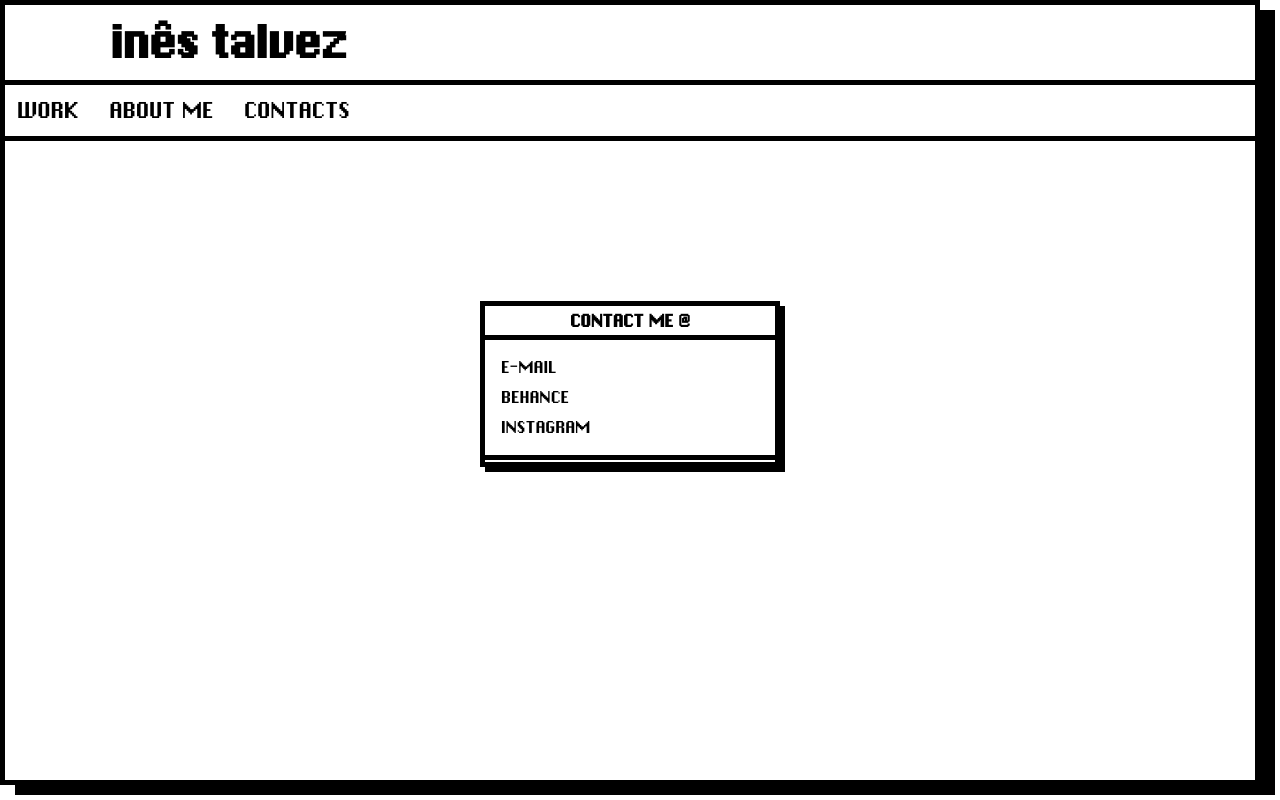
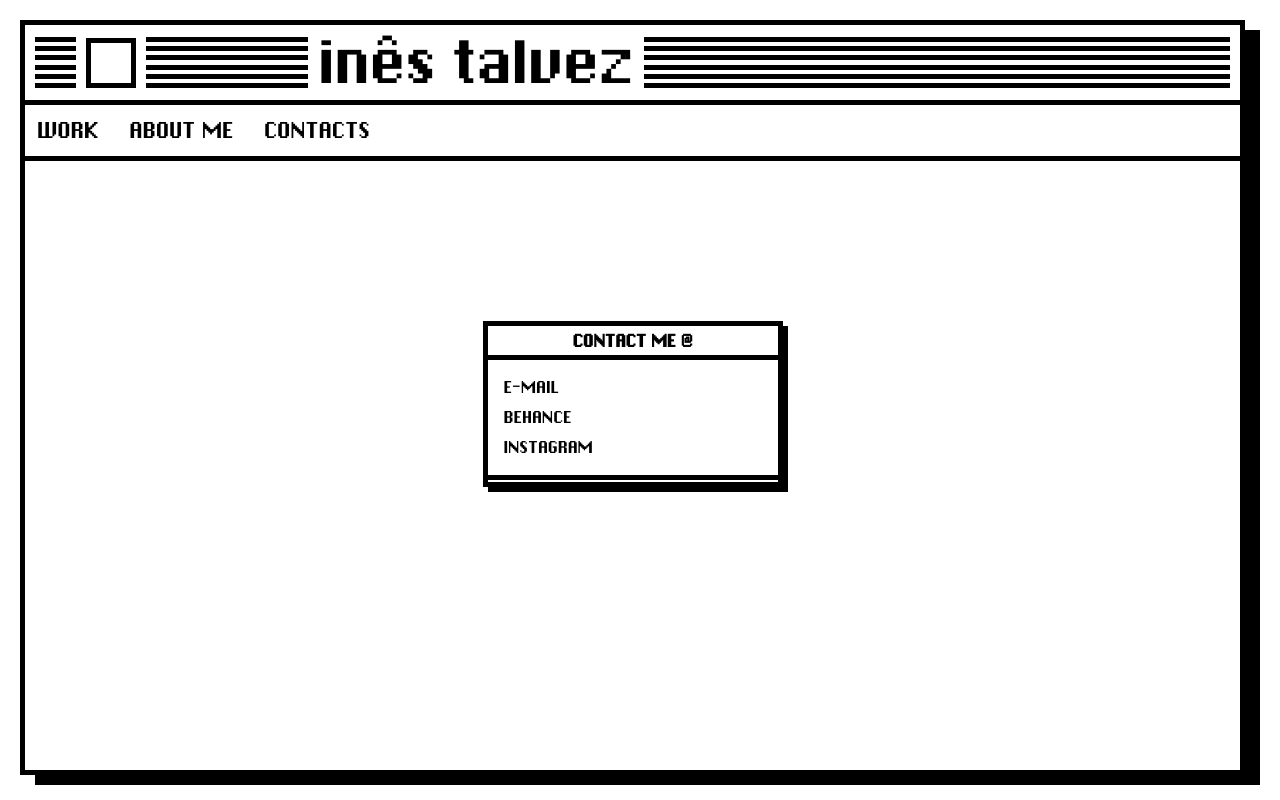
Before and after one commit to inescerqueiraf/inescerqueira, an Eleventy site: page contacts.html in a window 1280 px wide. Built offline with nearby package versions, Linux system fonts and the light colour scheme; Eleventy itself is replaced by a stand-in of ours; files that its build step writes are made by us from their sources.

Commit message:
Add header styling.

```diff
--- a/_includes/base.html
+++ b/_includes/base.html
@@ -16,15 +16,42 @@ title: unknown
 
   <body>
     <header>
-      <a href="index.html">
+      <div>
+        <span></span>
+        <span></span>
+        <span></span>
+        <span></span>
+        <span></span>
+        <span></span>
+      </div>
+      <div>
+        <div></div>
+      </div>
+      <div>
+        <span></span>
+        <span></span>
+        <span></span>
+        <span></span>
+        <span></span>
+        <span></span>
+      </div>
+      <a href="/">
         <h1>inês talvez</h1>
       </a>
+      <div>
+        <span></span>
+        <span></span>
+        <span></span>
+        <span></span>
+        <span></span>
+        <span></span>
+      </div>
     </header>
 
     <nav>
-      <a href="projetos.html" target="_self">work</a>
-      <a href="sobremim.html" target="_self">about me</a>
-      <a href="contacts" target="_self">contacts</a>
+      <a href="/projects" target="_self">work</a>
+      <a href="/about" target="_self">about me</a>
+      <a href="/contacts" target="_self">contacts</a>
     </nav>
 
     <main>{{ content }}</main>
--- a/css-bundle.njk
+++ b/css-bundle.njk
@@ -2,3 +2,5 @@
 permalink: bundle.css
 ---
 {% include "styles/base.css" %}
+{% include "styles/header.css" %}
+{% include "styles/contacts.css" %}
--- a/styles/base.css
+++ b/styles/base.css
@@ -21,39 +21,13 @@ html {
 }
 
 body {
-  margin: 0 20px 10px 0;
+  margin: 20px 35px 0 20px;
   border: 5px solid black;
   box-shadow: 15px 10px 0px 0px rgba(0, 0, 0, 1);
   -moz-box-shadow: 15px 10px 0px 0px rgba(0, 0, 0, 1);
   -webkit-box-shadow: 15px 10px 0px 0px rgba(0, 0, 0, 1);
 
-  height: calc(100vh - 15px);
-}
-
-header {
-  border-bottom: 5px solid black;
-
-  display: flex;
-  justify-content: flex-start;
-  align-items: center;
-  height: 10vh;
-}
-
-header > div {
-  height: 33px;
-  width: 33px;
-  border: 5px solid;
-  margin-left: 60px;
-}
-
-/* Element Selector */
-header > a > h1 {
-  margin-left: 100px;
-  background-color: white;
-  display: inline;
-  font-size: 3em;
-  padding-left: 5px;
-  padding-right: 5px;
+  height: calc(100vh - 45px);
 }
 
 a:link {
@@ -75,18 +49,6 @@ a:active {
 a:visited {
   color: rgb(0, 0, 0);
   text-decoration: underline;
-}
-
-nav {
-  padding: 0.5em;
-  font-size: 1.5em;
-  border-bottom: 5px solid black;
-  text-transform: uppercase;
-  height: 7vh;
-}
-
-nav > a {
-  margin-right: 1em;
 }
 
 #selected_tab {
@@ -142,41 +104,9 @@ main>nav>article {
 
 /* revisto */
 
-#contact_box {
-  border: 5px solid black;
-  margin: 10em auto;
-  width: 300px;
-
-  /*
-    -webkit-box-shadow: 5px 5px 0px 0px rgba(0, 0, 0, 1);
-    -moz-box-shadow: 5px 5px 0px 0px rgba(0, 0, 0, 1);
-    */
-  box-shadow: 5px 5px 0px 0px rgba(0, 0, 0, 1);
-}
-
 #notes {
   /*ver isto*/
   width: 300px;
-}
-
-#contact_box h3 {
-  padding: 0.2em;
-  text-align: center;
-  text-transform: uppercase;
-  border-bottom: 5px solid black;
-}
-
-#contact_box address {
-  padding: 0.5em 1em;
-  border-bottom: 5px solid black;
-  margin-bottom: 2px;
-  text-transform: uppercase;
-}
-
-#contact_box address > p {
-  margin: 0.5em 0;
-  font-size: large;
-  font-style: normal;
 }
 
 /*
--- /dev/null
+++ b/styles/contacts.css
@@ -0,0 +1,29 @@
+#contact_box {
+  border: 5px solid black;
+  margin: 10em auto;
+  width: 300px;
+
+  box-shadow: 5px 5px 0px 0px rgba(0, 0, 0, 1);
+  -moz-box-shadow: 5px 5px 0px 0px rgba(0, 0, 0, 1);
+  -webkit-box-shadow: 5px 5px 0px 0px rgba(0, 0, 0, 1);
+}
+
+#contact_box h3 {
+  padding: 0.2em;
+  text-align: center;
+  text-transform: uppercase;
+  border-bottom: 5px solid black;
+}
+
+#contact_box address {
+  padding: 0.5em 1em;
+  border-bottom: 5px solid black;
+  margin-bottom: 2px;
+  text-transform: uppercase;
+}
+
+#contact_box address > p {
+  margin: 0.5em 0;
+  font-size: large;
+  font-style: normal;
+}
--- /dev/null
+++ b/styles/header.css
@@ -0,0 +1,75 @@
+header {
+  border-bottom: 5px solid black;
+
+  display: flex;
+  justify-content: flex-start;
+  align-items: center;
+  height: 10vh;
+}
+
+header > a,
+header > a:hover,
+header > a:active,
+header > a:visited {
+  cursor: pointer;
+  text-decoration: none;
+}
+
+header {
+  display: flex;
+
+  div span {
+    height: 5px;
+    background-color: black;
+  }
+
+  div:nth-child(1) {
+    display: flex;
+    flex-direction: column;
+    justify-content: space-evenly;
+    flex-basis: 5%;
+    height: 80%;
+    padding: 0 10px;
+  }
+
+  div:nth-child(2) {
+    height: calc(80% - 10px);
+    border: 5px solid;
+    aspect-ratio: 1/1;
+  }
+
+  div:nth-child(3) {
+    display: flex;
+    flex-direction: column;
+    justify-content: space-evenly;
+    flex-basis: 15%;
+    height: 80%;
+    padding: 0 10px;
+  }
+
+  div:nth-child(5) {
+    flex-grow: 1;
+    display: flex;
+    flex-direction: column;
+    justify-content: space-evenly;
+    height: 80%;
+    padding: 0 10px;
+  }
+
+  a > h1 {
+    font-size: 4em;
+    font-weight: normal;
+  }
+}
+
+nav {
+  padding: 0.5em;
+  font-size: 1.5em;
+  border-bottom: 5px solid black;
+  text-transform: uppercase;
+  height: 7vh;
+
+  a {
+    margin-right: 1em;
+  }
+}
```
Also changed, not shown: 4 other files.
